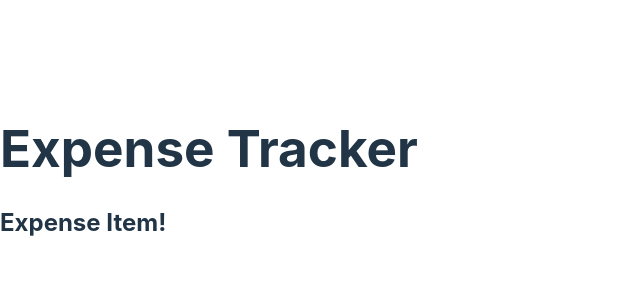
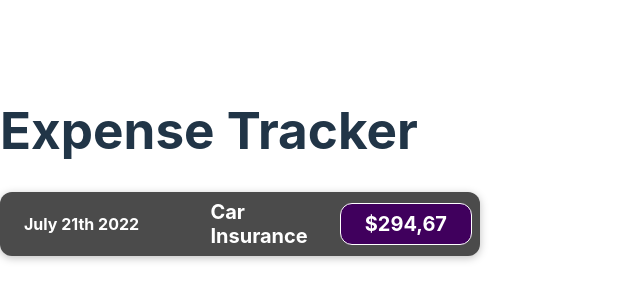
Before and after one commit to mloubake/The-Complete-Guide-incl-Hooks-React-Router-Redux-Course, a React (Vite) app: page / in a window 1280 px wide. Shown: the part 230-530 px from the top of the page, without its empty margins (0-640 px from the left). Built offline with nearby package versions, Linux system fonts and the light colour scheme.

Commit message:
Creating CSS for Expense Item Component.

```diff
--- /dev/null
+++ b/src/components/ExpenseItem.css
@@ -0,0 +1,56 @@
+.expense-item {
+  display: flex;
+  justify-content: space-between;
+  align-items: center;
+  box-shadow: 0 2px 8px rgba(0, 0, 0, 0.25);
+  padding: 0.5rem;
+  margin: 1rem 0;
+  border-radius: 12px;
+  background-color: #4b4b4b;
+}
+
+.expense-item__description {
+  display: flex;
+  flex-direction: column;
+  gap: 1rem;
+  align-items: flex-end;
+  flex-flow: column-reverse;
+  justify-content: flex-start;
+  flex: 1;
+}
+
+.expense-item h2 {
+  color: #3a3a3a;
+  font-size: 1rem;
+  flex: 1;
+  margin: 0 1rem;
+  color: white;
+}
+
+.expense-item__price {
+  font-size: 1rem;
+  font-weight: bold;
+  color: white;
+  background-color: #40005d;
+  border: 1px solid white;
+  padding: 0.5rem;
+  border-radius: 12px;
+}
+
+@media (min-width: 580px) {
+  .expense-item__description {
+    flex-direction: row;
+    align-items: center;
+    justify-content: flex-start;
+    flex: 1;
+  }
+
+  .expense-item__description h2 {
+    font-size: 1.25rem;
+  }
+
+  .expense-item__price {
+    font-size: 1.25rem;
+    padding: 0.5rem 1.5rem;
+  }
+}
--- a/src/components/ExpenseItem.jsx
+++ b/src/components/ExpenseItem.jsx
@@ -1,7 +1,17 @@
 import React from "react";
 
+import "./ExpenseItem.css";
+
 function ExpenseItem() {
-  return <h2>Expense Item!</h2>;
+  return (
+    <div className="expense-item">
+      <h2>July 21th 2022</h2>
+      <div className="expense-item__description">
+        <h2>Car Insurance</h2>
+        <div className="expense-item__price">$294,67</div>
+      </div>
+    </div>
+  );
 }
 
 export default ExpenseItem;
```
